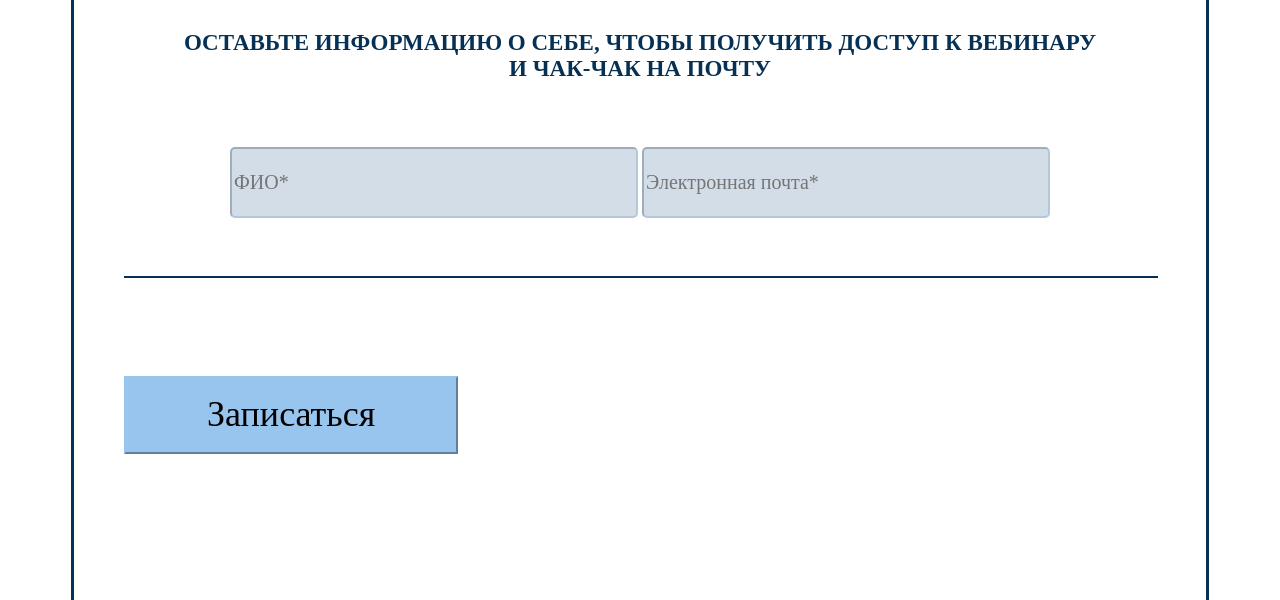
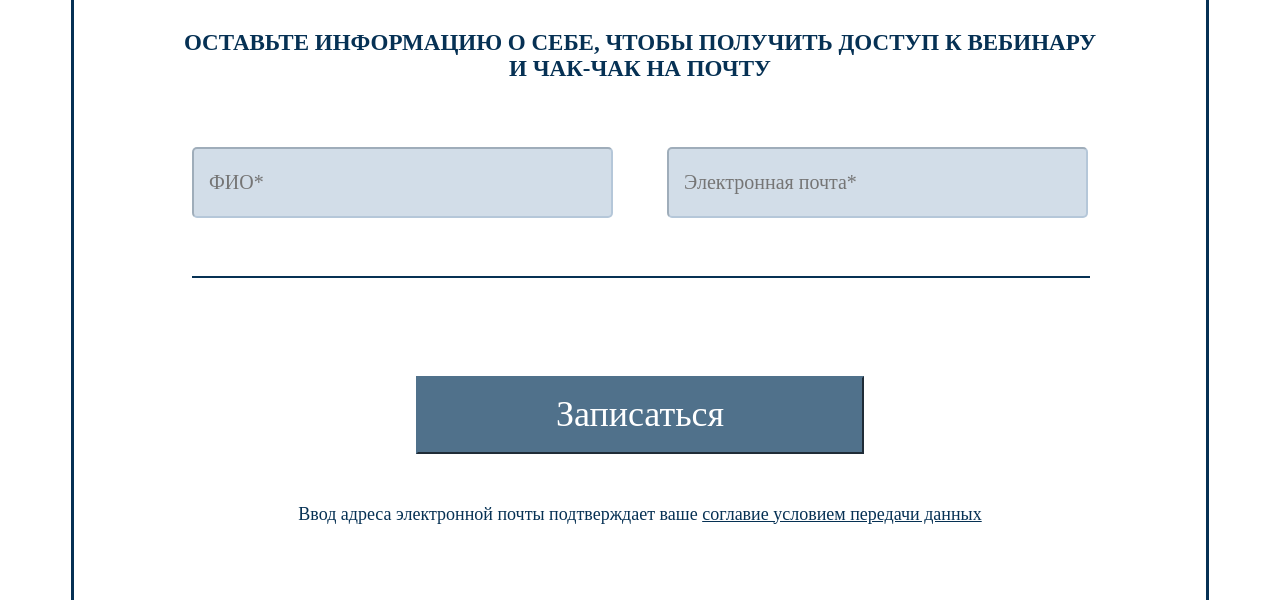
Before and after one commit to biakaalisa/LandingFZ-44, a website: page src/index.html in a window 1280 px wide. Shown: the part 200-800 px from the top of the page. Drawn offline with Linux system fonts and the light colour scheme.

Commit message:
полный бэк 7го слайда

```diff
--- a/src/css/style.css
+++ b/src/css/style.css
@@ -10,6 +10,10 @@
 
     justify-items: center;
     align-items: center;
+}
+
+.agreement{
+    font-size:18px;
 }
 
 .section7{
@@ -31,32 +35,42 @@
 }
 
 .Registration{
+    display: grid;
+    justify-content: center;
     margin-top: 40px;
     width: 100%;
     row-gap: 50px;
     column-gap: 10px;
-    display: grid;
 }
 
 .RegistButton{
+    width: 50%;
+    height: 78px;
+    border-color: #50718B;
+    margin-top: 40px;
+    background-color:#50718B;
+    margin-left: 25%;
+    margin-right: 25%;
 
-    width: 334px;
-    height: 78px;
-    border-color: #98C5ED;
-    background: #98C5ED;
-    margin-top: 40px;
-
+    color: #ffffff;
     font-family: 'Krub';
     font-style: normal;
     font-weight: 500;
     font-size: 36px;
     line-height: 47px;
     text-align: center;
-    color: #000000;
+
+    transition-duration: 0.6s;
+}
+
+.RegistButton:hover {           /*что делается при наведении на кнопку*/
+    background-color: #063154;
+    color: white;
+    transition-duration: 0.4s;
+    box-shadow: 0 12px 16px 0 rgba(0,0,0,0.24), 0 17px 50px 0 rgba(0,0,0,0.19);
 }
 
 .Input{
-
     margin-top: 25px;
     justify-items:end;
 }
@@ -74,23 +88,33 @@
     font-weight: 500;
     font-size: 20px;
     line-height: 47px;
+    margin-right: 50px;
+    padding-left: 15px;
+}
+
+#name-error{
+    display: block;
 }
 
 .RegistEmailInput{
+
     width: 400px;
     height: 65px;
     border-color: #83a3bf5d;
     background: #83a3bf5d;
     border-radius: 5px;
+    top: 30px;
 
     font-family: 'Krub';
     font-style: normal;
     font-weight: 500;
     font-size: 20px;
     line-height: 47px;
+    padding-left: 15px;
 }
 
-.error{
+#email-error{
+    display: block;
 }
 
 .overlay{
--- a/src/index.html
+++ b/src/index.html
@@ -27,13 +27,17 @@
                 </div>
                 <hr size="2" color='#063154' width=100%;>
                 <button class="RegistButton" data-modal="Thanks">Записаться</button>
+                <div class="agreement">
+                <a>Ввод адреса электронной почты подтверждает ваше</a>
+                <a href = 'соглавие условием передачи данных' style="color: #063154;"> соглавие условием передачи данных </a>
+                </div>
             </form>
     </section>
 
         <footer class="footer">
             <div class="footer_text">
                 <div>HELLO@MYCOMPANY.COM</div>
-                <a href="+11234567890" style="color: #98C5ED;">+1 123 456 78 90</a>
+                <a href="+11234567890" style="color: #98C5ED;">+8 (800) 987 65 43</a>
                 <address>BBBRRRFFF 99 - 66</address>
             </div>
 
```
